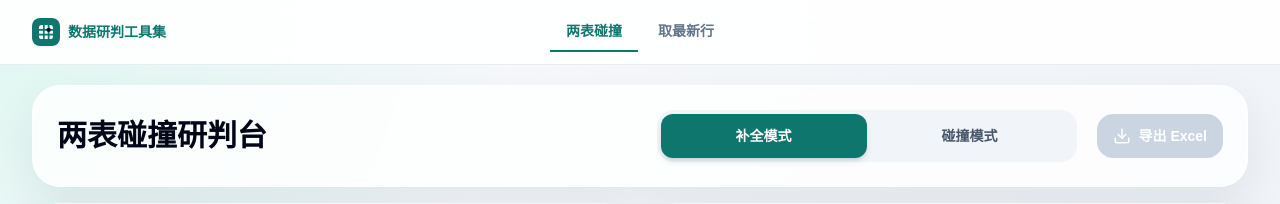
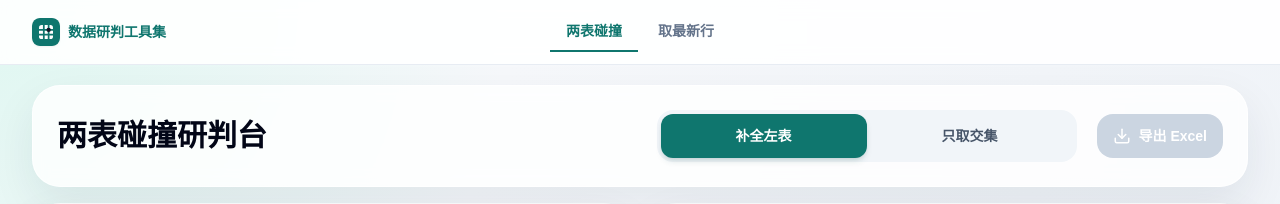
Before and after one commit to chkfail/data-analysis-workbench, a Next.js app: page / in a window 1280 px wide. Shown: the top 204 px of the page. Built offline with nearby package versions, Linux system fonts and the light colour scheme.

Commit message:
Rename join mode labels to left-fill and intersection

```diff
--- a/app/page.tsx
+++ b/app/page.tsx
@@ -119,8 +119,8 @@ export default function Home() {
 
             {toolMode === "collision" ? (
               <div className="grid grid-cols-2 rounded-2xl bg-slate-100 p-1">
-                <ModeButton active={matchMode === "complete"} onClick={() => setMatchMode("complete")} title="补全模式" />
-                <ModeButton active={matchMode === "collision"} onClick={() => setMatchMode("collision")} title="碰撞模式" />
+                <ModeButton active={matchMode === "complete"} onClick={() => setMatchMode("complete")} title="补全左表" />
+                <ModeButton active={matchMode === "collision"} onClick={() => setMatchMode("collision")} title="只取交集" />
               </div>
             ) : (
               <div className="rounded-2xl bg-slate-100 px-4 py-3 text-center text-sm font-black text-slate-500">按基准字段取最新一条</div>
```
Also changed, not shown: 1 other file (tests, documents, lock files or other folders).
